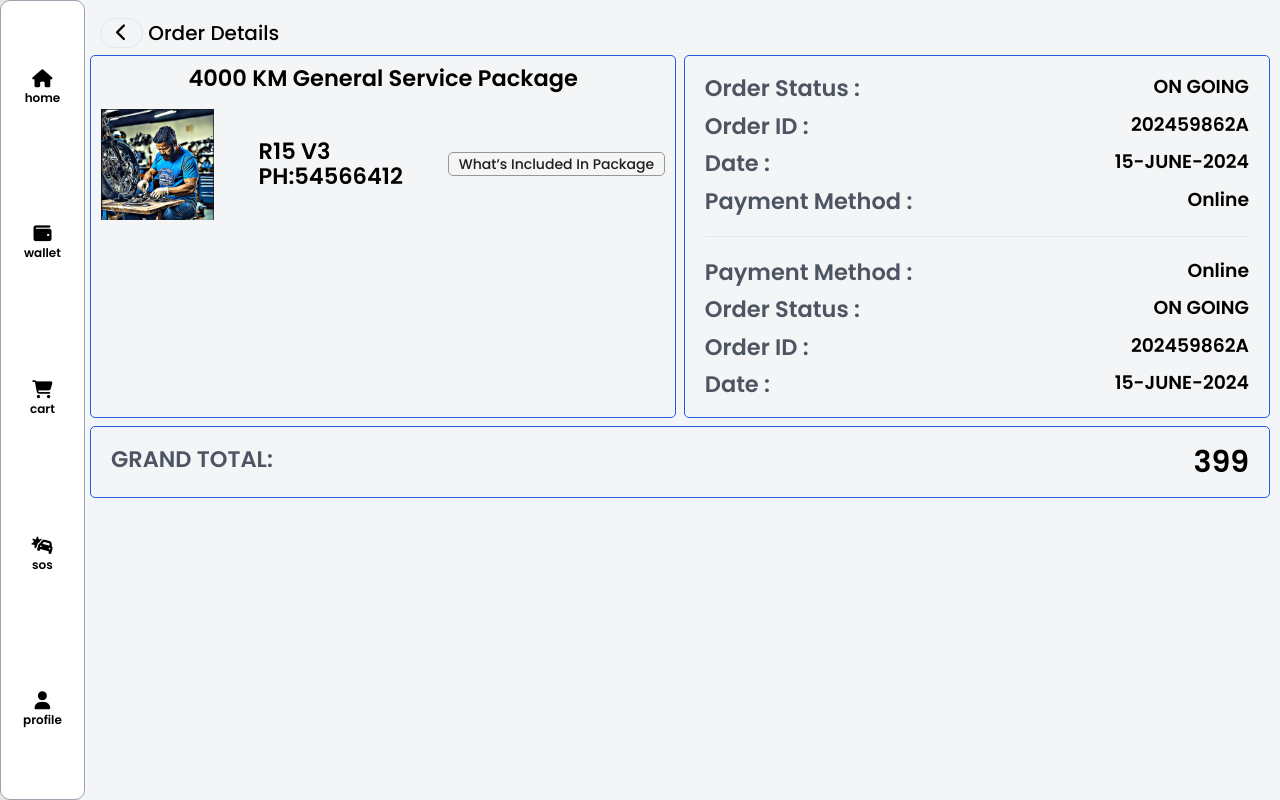
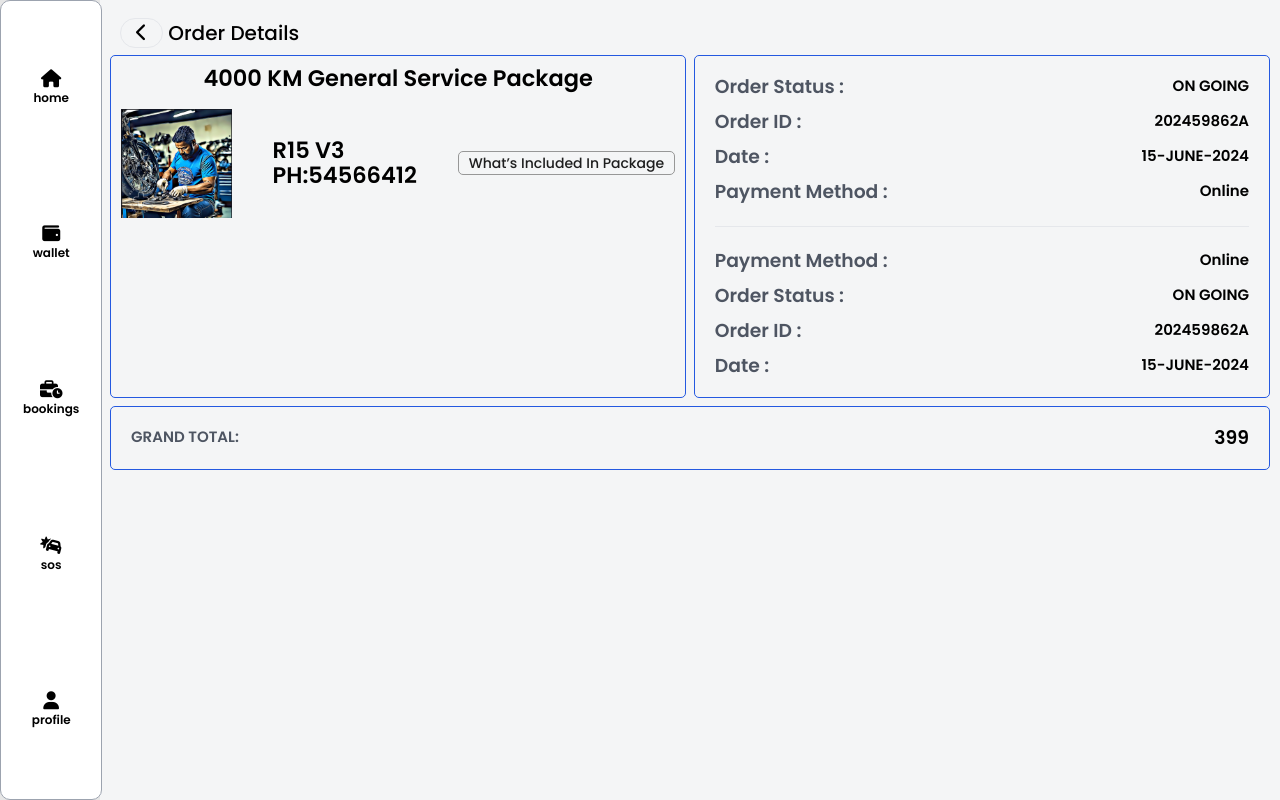
Before and after one commit to atheeqgit/seventeen, a React (Vite) app: page /orderdetails/1 in a window 1280 px wide. Built offline with nearby package versions, Linux system fonts and the light colour scheme.

Commit message:
resized the texts

```diff
--- a/src/App.jsx
+++ b/src/App.jsx
@@ -24,7 +24,7 @@ function App() {
   const [count, setCount] = useState(0);
   const { login } = useGlobalContext();
   return (
-    <div className="app lg:pl-32">
+    <div className="app lg:pl-40">
       <Router>
         {login ? (
           <Routes>
--- a/src/components/BottomNav.jsx
+++ b/src/components/BottomNav.jsx
@@ -8,7 +8,7 @@ const BottomNav = () => {
       <NavLink
         to="/"
         className={({ isActive, isPending }) =>
-          isPending ? "nav-button" : isActive ? "nav-button link-active" : ""
+          isPending ? "nav-button " : isActive ? "nav-button link-active" : ""
         }
       >
         <i className="fa-solid fa-house"></i>
@@ -17,7 +17,7 @@ const BottomNav = () => {
       <NavLink
         to="/wallet"
         className={({ isActive, isPending }) =>
-          isPending ? "nav-button" : isActive ? "nav-button link-active" : ""
+          isPending ? "nav-button " : isActive ? "nav-button link-active" : ""
         }
       >
         <i class="fa-solid fa-wallet"></i>
@@ -26,16 +26,16 @@ const BottomNav = () => {
       <NavLink
         to="/mybooking"
         className={({ isActive, isPending }) =>
-          isPending ? "nav-button" : isActive ? "nav-button link-active" : ""
+          isPending ? "nav-button " : isActive ? "nav-button link-active" : ""
         }
       >
-        <i class="fa-solid fa-cart-shopping"></i>
-        <p>cart</p>
+        <i class="fa-solid fa-business-time"></i>
+        <p>bookings</p>
       </NavLink>
       <NavLink
         to="/sos"
         className={({ isActive, isPending }) =>
-          isPending ? "nav-button" : isActive ? "nav-button link-active" : ""
+          isPending ? "nav-button " : isActive ? "nav-button link-active" : ""
         }
       >
         <i class="fa-solid fa-car-burst"></i> <p>sos</p>
@@ -43,7 +43,7 @@ const BottomNav = () => {
       <NavLink
         to="/profile"
         className={({ isActive, isPending }) =>
-          isPending ? "nav-button" : isActive ? "nav-button link-active" : ""
+          isPending ? "nav-button " : isActive ? "nav-button link-active" : ""
         }
       >
         <i class="fa-solid fa-user"></i>
--- a/src/components/TopNav.jsx
+++ b/src/components/TopNav.jsx
@@ -3,7 +3,7 @@ import "./component.css";
 
 const TopNav = () => {
   return (
-    <div className=" w-full bg-white fixed top-0 left-0 lg:pl-32  z-50 shadow-lg">
+    <div className=" w-full bg-white fixed top-0 left-0 lg:pl-40  z-50 shadow-lg">
       <div className="container mx-auto top-nav flex flex-col md:grid grid-cols-12 p-6 pb-2 gap-4 md:pb-6 ">
         <div className="top-nav-top md:col-span-6 flex items-center justify-center gap-8">
           <div className="img-div w-1/5 justify-center h-24 flex gap-2 flex-col items-center ">
--- a/src/components/component.css
+++ b/src/components/component.css
@@ -46,18 +46,7 @@
   border: 2px solid transparent;
   transition: 300ms;
 }
-
 .bottom-nav .link-active {
-  color: var(--primary-blue);
-  border: 2px solid #c3c9ff;
-  background-color: #eeeeee;
-}
-.bottom-nav a:hover {
-  border: 2px solid #ccc;
-  background-color: #eeeeee;
-}
-.bottom-nav .link-active:hover {
-  background-color: rgb(255, 255, 255);
   color: var(--primary-blue);
 }
 
@@ -67,20 +56,18 @@
   font-weight: 600;
 }
 
-/*
-.bottom-nav {
-  display: flex;
-  flex-direction: column;
-  position: fixed;
-  bottom: 0;
-  left: 0;
-  z-index: 102;
- width: 0%;
-  height: -webkit-fill-available;
-  padding: 1rem 2rem;
-  justify-content: space-around;
-  background-color: white;
-  border-top: 1px solid #a5a5a5;
-  border-top-left-radius: 1rem;
-  border-top-right-radius: 1rem;
-} */
+@media (min-width: 1024px) {
+  .bottom-nav .link-active {
+    color: var(--primary-blue);
+    border: 2px solid #c3c9ff;
+    background-color: #eeeeee;
+  }
+  .bottom-nav a:hover {
+    border: 2px solid #ccc;
+    background-color: #eeeeee;
+  }
+  .bottom-nav .link-active:hover {
+    background-color: rgb(255, 255, 255);
+    color: var(--primary-blue);
+  }
+}
--- a/src/pages/notfound/Notfound.jsx
+++ b/src/pages/notfound/Notfound.jsx
@@ -4,7 +4,7 @@ const Notfound = () => {
   return (
     <div className="full-body flex justify-center items-center ">
       <h4 className="font-bold capitalize text-4xl md:text-6xl text-red-600 text-center">
-        page - Not found / in development
+        page - Not found (OR) <br /> under development
       </h4>
     </div>
   );
--- a/src/pages/orderdetails/Orderdetails.jsx
+++ b/src/pages/orderdetails/Orderdetails.jsx
@@ -3,9 +3,9 @@ import NavigateComp from "../../components/navigateComp/NavigateComp";
 
 const Orderdetails = () => {
   return (
-    <div className="full-body">
+    <div className="full-body ">
       <NavigateComp title="Order details" />
-      <div className="flex flex-col md:grid md:grid-cols-12 gap-3 ">
+      <div className="container mx-auto flex flex-col md:grid md:grid-cols-12 gap-3 ">
         <div className="md:col-span-6 border border-solid border-[#2459E0] rounded-lg p-4 flex flex-col gap-3 w-full">
           <h1 className="font-semibold capitalize text-center text-4xl mb-4">
             4000 KM General Service Package
@@ -14,7 +14,7 @@ const Orderdetails = () => {
             <div className="w-1/5">
               <img src="/landing1.png" className="w-100 rounded-4" />
             </div>
-            <div className="uppercase font-semibold text-4xl">
+            <div className="uppercase font-semibold text-2xl md:text-4xl ">
               <p>R15 V3</p>
               <p>ph:54566412</p>
             </div>
@@ -25,60 +25,68 @@ const Orderdetails = () => {
         </div>
         <div className="md:col-span-6 border  border-solid border-[#2459E0] rounded-lg p-8 flex flex-col gap-5 w-full">
           <div className="flex flex-row justify-between ">
-            <h1 className="text-4xl capitalize font-semibold text-[#4E5562]">
+            <h1 className="text-xl lg:text-3xl capitalize font-semibold text-[#4E5562]">
               order status :
             </h1>
-            <p className="text-3xl capitalize font-semibold">ON GOING</p>
+            <p className="text-2xl lg:3xl capitalize font-semibold">ON GOING</p>
           </div>
           <div className="flex flex-row justify-between ">
-            <h1 className="text-4xl capitalize font-semibold text-[#4E5562]">
+            <h1 className="text-xl lg:text-3xl capitalize font-semibold text-[#4E5562]">
               Order ID :
             </h1>
-            <p className="text-3xl capitalize font-semibold">202459862A</p>
+            <p className="text-2xl lg:3xl capitalize font-semibold">
+              202459862A
+            </p>
           </div>
           <div className="flex flex-row justify-between ">
-            <h1 className="text-4xl capitalize font-semibold text-[#4E5562]">
+            <h1 className="text-xl lg:text-3xl capitalize font-semibold text-[#4E5562]">
               Date :
             </h1>
-            <p className="text-3xl capitalize font-semibold">15-JUNE-2024</p>
+            <p className="text-2xl lg:3xl capitalize font-semibold">
+              15-JUNE-2024
+            </p>
           </div>
           <div className="flex flex-row justify-between ">
-            <h1 className="text-4xl capitalize font-semibold text-[#4E5562]">
+            <h1 className="text-xl lg:text-3xl capitalize font-semibold text-[#4E5562]">
               payment method :
             </h1>
-            <p className="text-3xl capitalize font-semibold">online</p>
+            <p className="text-2xl lg:3xl capitalize font-semibold">online</p>
           </div>
           <hr className="my-4" />
           <div className="flex flex-row justify-between ">
-            <h1 className="text-4xl capitalize font-semibold text-[#4E5562]">
+            <h1 className="text-xl lg:text-3xl capitalize font-semibold text-[#4E5562]">
               payment method :
             </h1>
-            <p className="text-3xl capitalize font-semibold">online</p>
+            <p className="text-2xl lg:3xl capitalize font-semibold">online</p>
           </div>
           <div className="flex flex-row justify-between ">
-            <h1 className="text-4xl capitalize font-semibold text-[#4E5562]">
+            <h1 className="text-xl lg:text-3xl capitalize font-semibold text-[#4E5562]">
               order status :
             </h1>
-            <p className="text-3xl capitalize font-semibold">ON GOING</p>
+            <p className="text-2xl lg:3xl capitalize font-semibold">ON GOING</p>
           </div>
           <div className="flex flex-row justify-between ">
-            <h1 className="text-4xl capitalize font-semibold text-[#4E5562]">
+            <h1 className="text-xl lg:text-3xl capitalize font-semibold text-[#4E5562]">
               Order ID :
             </h1>
-            <p className="text-3xl capitalize font-semibold">202459862A</p>
+            <p className="text-2xl lg:3xl capitalize font-semibold">
+              202459862A
+            </p>
           </div>
           <div className="flex flex-row justify-between ">
-            <h1 className="text-4xl capitalize font-semibold text-[#4E5562]">
+            <h1 className="text-xl lg:text-3xl capitalize font-semibold text-[#4E5562]">
               Date :
             </h1>
-            <p className="text-3xl capitalize font-semibold">15-JUNE-2024</p>
+            <p className="text-2xl lg:3xl capitalize font-semibold">
+              15-JUNE-2024
+            </p>
           </div>
         </div>
         <div className="md:col-span-12 border  border-solid border-[#2459E0] rounded-lg p-8 flex flex-row gap-4 justify-between w-full">
-          <h1 className="text-4xl uppercase font-semibold text-[#4E5562]">
+          <h1 className="text-2xl lg:3xl  uppercase font-semibold text-[#4E5562]">
             GRAND TOTAL:
           </h1>
-          <p className="text-5xl capitalize font-semibold">399</p>
+          <p className="text-3xl lg:4xl capitalize font-semibold">399</p>
         </div>
       </div>
     </div>
```
